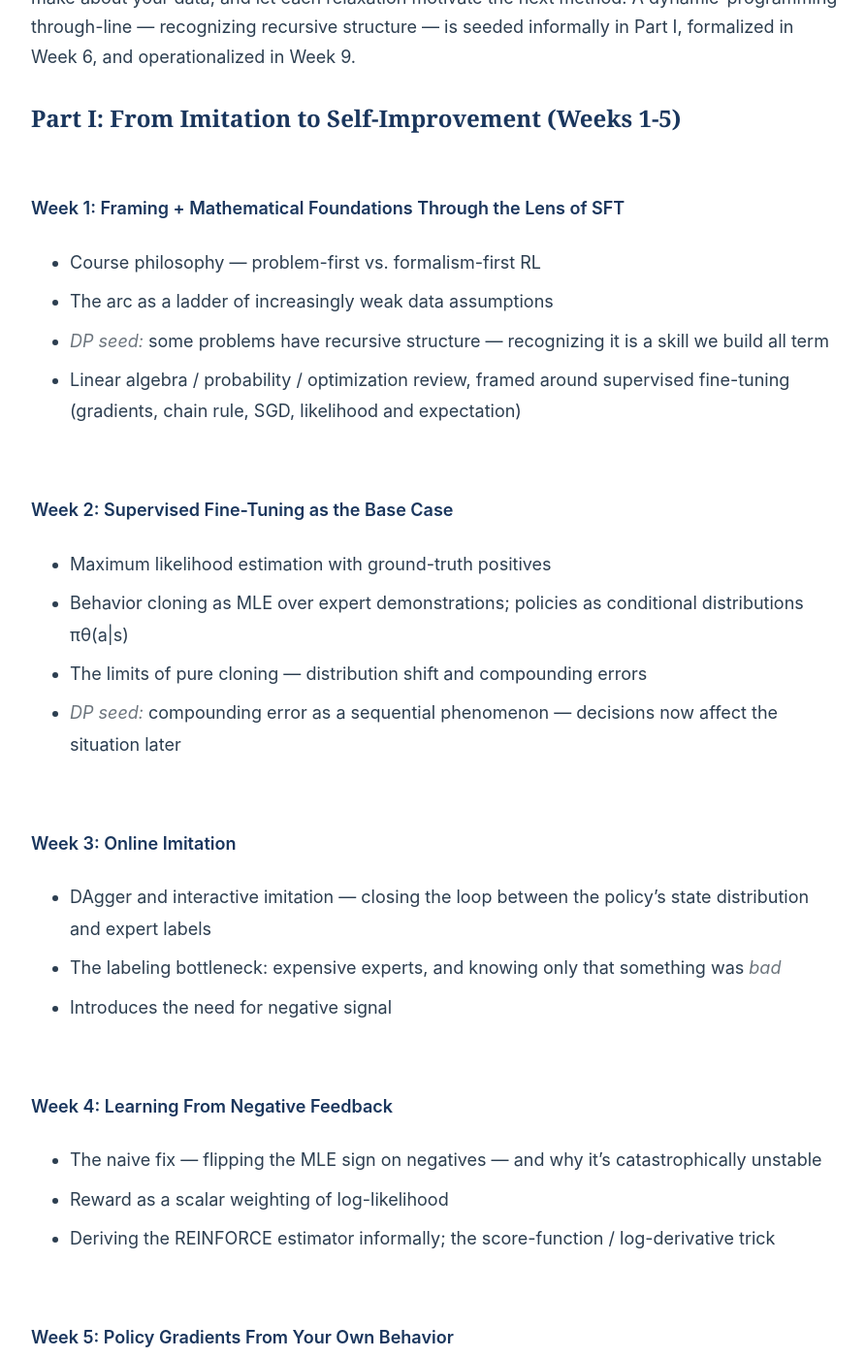
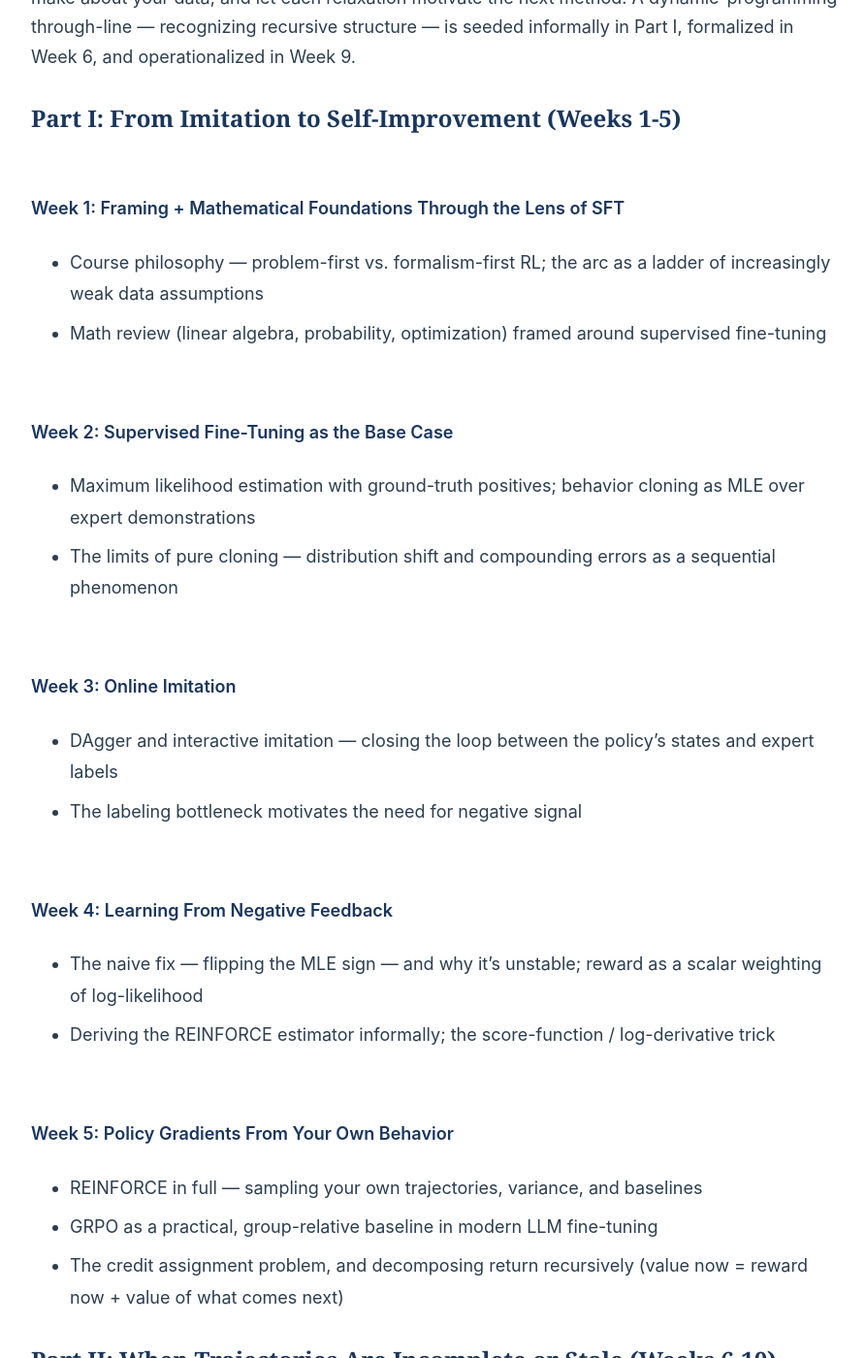
Before and after one commit to twkillian/twkillian.github.io, a Jekyll site: the page built from _teaching/intro-reinforcement-learning.md, in a window 1280 px wide and 1400 px high, scrolled down 1685 px. Shown: the whole window at 97% size, without its empty margins (190-1083 px from the left). Built offline with Jekyll 4.4.1, drawn with Linux system fonts in a browser that asks for light colours; some of the changed text lies outside the part shown.

Commit message:
Streamline Intro RL lecture outline (Parts I-III)
Condense weekly bullets, drop DP-seed asides, and remove midterm
mentions from the schedule summary and Week 7 outline.

Co-Authored-By: Claude Opus 4.8 <noreply@anthropic.com>

```diff
--- a/_teaching/intro-reinforcement-learning.md
+++ b/_teaching/intro-reinforcement-learning.md
@@ -47,34 +47,28 @@ The outline follows a single arc: begin with imitation, progressively relax the
 
 **Week 1: Framing + Mathematical Foundations Through the Lens of SFT**
 
-  - Course philosophy — problem-first vs. formalism-first RL
-  - The arc as a ladder of increasingly weak data assumptions
-  - *DP seed:* some problems have recursive structure — recognizing it is a skill we build all term
-  - Linear algebra / probability / optimization review, framed around supervised fine-tuning (gradients, chain rule, SGD, likelihood and expectation)
+  - Course philosophy — problem-first vs. formalism-first RL; the arc as a ladder of increasingly weak data assumptions
+  - Math review (linear algebra, probability, optimization) framed around supervised fine-tuning
 
 <br>
 
 **Week 2: Supervised Fine-Tuning as the Base Case**
 
-  - Maximum likelihood estimation with ground-truth positives
-  - Behavior cloning as MLE over expert demonstrations; policies as conditional distributions πθ(a\|s)
-  - The limits of pure cloning — distribution shift and compounding errors
-  - *DP seed:* compounding error as a sequential phenomenon — decisions now affect the situation later
+  - Maximum likelihood estimation with ground-truth positives; behavior cloning as MLE over expert demonstrations
+  - The limits of pure cloning — distribution shift and compounding errors as a sequential phenomenon
 
 <br>
 
 **Week 3: Online Imitation**
 
-  - DAgger and interactive imitation — closing the loop between the policy's state distribution and expert labels
-  - The labeling bottleneck: expensive experts, and knowing only that something was *bad*
-  - Introduces the need for negative signal
+  - DAgger and interactive imitation — closing the loop between the policy's states and expert labels
+  - The labeling bottleneck motivates the need for negative signal
 
 <br>
 
 **Week 4: Learning From Negative Feedback**
 
-  - The naive fix — flipping the MLE sign on negatives — and why it's catastrophically unstable
-  - Reward as a scalar weighting of log-likelihood
+  - The naive fix — flipping the MLE sign — and why it's unstable; reward as a scalar weighting of log-likelihood
   - Deriving the REINFORCE estimator informally; the score-function / log-derivative trick
 
 <br>
@@ -82,9 +76,8 @@ The outline follows a single arc: begin with imitation, progressively relax the
 **Week 5: Policy Gradients From Your Own Behavior**
 
   - REINFORCE in full — sampling your own trajectories, variance, and baselines
-  - GRPO as a practical, group-relative baseline used in modern LLM fine-tuning
-  - The credit assignment problem stated plainly
-  - *DP seed (highest-leverage):* decomposing return recursively — the value of a state is the reward now plus the value of what comes next (no formalism yet)
+  - GRPO as a practical, group-relative baseline in modern LLM fine-tuning
+  - The credit assignment problem, and decomposing return recursively (value now = reward now + value of what comes next)
 
 ### Part II: When Trajectories Are Incomplete or Stale (Weeks 6-10)
 
@@ -92,9 +85,7 @@ The outline follows a single arc: begin with imitation, progressively relax the
 
 **Week 6: The MDP Formalism (Now Motivated)**
 
-  - States, actions, transitions, rewards, discounting, the Markov property
-  - Return and value functions Vπ, Qπ
-  - *Recognition-and-formulation exercise:* formulate a classical, a robotics, and an LLM problem as MDPs and judge their recursive structure
+  - States, actions, transitions, rewards, discounting, the Markov property; return and value functions Vπ, Qπ
   - Finite vs. infinite horizon; the Bellman expectation equations as a consequence of recursive return
 
 <br>
@@ -102,24 +93,20 @@ The outline follows a single arc: begin with imitation, progressively relax the
 **Week 7: On-Policy Value Learning**
 
   - Partial rollouts and bootstrapping; Monte Carlo vs. Temporal Difference; the bias-variance tradeoff
-  - SARSA and on-policy TD control
-  - Using a learned value function as a baseline / critic for the policy gradient
-  - **Midterm** at end of week (covers Parts I-II through on-policy methods)
+  - SARSA and on-policy TD control; using a learned value function as a baseline / critic for the policy gradient
 
 <br>
 
 **Week 8: Off-Policy Data and Q-Learning**
 
   - The problem of "old" or others' trajectories; on-policy vs. off-policy made concrete
-  - Q-learning as off-policy TD control; the max operator and the Bellman optimality equation
-  - Importance sampling as the alternative correction and its variance pitfalls
+  - Q-learning as off-policy TD control; the Bellman optimality equation; importance sampling and its variance pitfalls
 
 <br>
 
 **Week 9: The Formal Core — Value & Policy Iteration**
 
-  - Value iteration and policy iteration; contraction mappings and the Bellman operator
-  - Convergence in the tabular case — the DP payoff
+  - Value iteration and policy iteration; contraction mappings, the Bellman operator, and tabular convergence
   - Stochastic approximation of a fixed point — why TD/Q-learning converge (Robbins-Monro conditions)
 
 <br>
@@ -137,15 +123,14 @@ The outline follows a single arc: begin with imitation, progressively relax the
 **Week 11: Actor-Critic and the Policy Gradient Theorem**
 
   - The formal policy gradient theorem — deriving rigorously what REINFORCE approximated
-  - Advantage functions, A2C, and the deterministic policy gradient theorem (DDPG-style)
-  - Trust regions and clipping (PPO); the method-selection decision tree — given your data, which method is warranted?
+  - Advantage functions, A2C, DDPG-style deterministic policy gradients; trust regions and clipping (PPO)
+  - The method-selection decision tree — given your data, which method is warranted?
 
 <br>
 
 **Week 12: Partial Observability, Models, and Synthesis**
 
-  - POMDPs and belief states; connections to sequence models and context in LLMs
-  - Model-based RL introduced briefly as the remaining branch
+  - POMDPs and belief states; connections to sequence models and context in LLMs; model-based RL as the remaining branch
   - Case study — modern LLM post-training (SFT → reward modeling → RLHF/GRPO) as one traversal of the whole ladder
 
 ### Part IV: Guest Lectures & Projects (Weeks 13-16)
```
Also changed, not shown: other parts of _teaching/intro-reinforcement-learning.md (+2 -3 lines).
